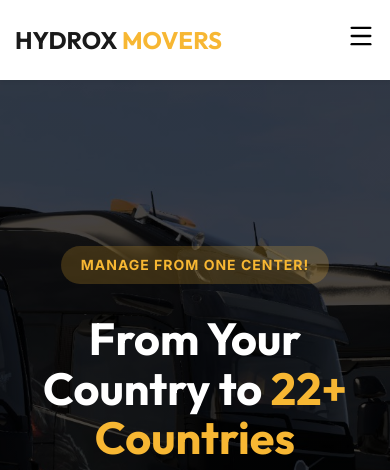
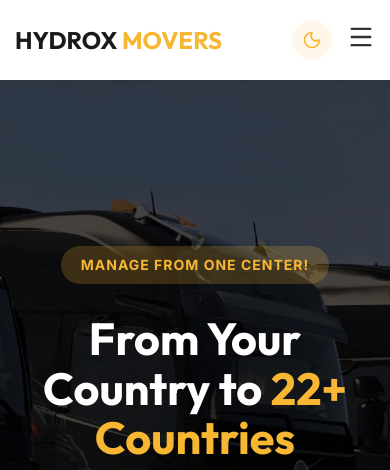
Before and after one commit to Ameen-Babu/Movers-and-packers, a React (Vite) app in the folder frontend/: page / in a window 390 px wide. Shown: the top 470 px of the page. Built offline with nearby package versions, Linux system fonts and the light colour scheme; no server answers.

Commit message:
feat: fix mobile menu icon visibility and reposition dark mode toggle

```diff
--- a/frontend/src/components/Navbar.jsx
+++ b/frontend/src/components/Navbar.jsx
@@ -51,7 +51,9 @@ const Navbar = () => {
 
 
           <div className="nav-auth">
-            <ThemeToggle />
+            <div className="desktop-theme-toggle">
+              <ThemeToggle />
+            </div>
             {user ? (
               <>
                 <div className="profile-menu-container" style={{ position: 'relative' }}>
@@ -190,9 +192,14 @@ const Navbar = () => {
           </div>
         </div>
 
-        <button className="mobile-toggle" onClick={() => setIsOpen(!isOpen)}>
-          {isOpen ? <X size={28} /> : <Menu size={28} />}
-        </button>
+        <div className="mobile-controls" style={{ display: 'flex', alignItems: 'center', gap: '15px' }}>
+          <div className="mobile-theme-toggle">
+            <ThemeToggle />
+          </div>
+          <button className="mobile-toggle" onClick={() => setIsOpen(!isOpen)} style={{ color: 'var(--text-main)' }}>
+            {isOpen ? <X size={28} /> : <Menu size={28} />}
+          </button>
+        </div>
       </div>
     </nav>
   );
--- a/frontend/src/index.css
+++ b/frontend/src/index.css
@@ -295,6 +295,11 @@ button {
   display: none;
   background: none;
   font-size: 28px;
+  color: var(--text-main);
+}
+
+.mobile-theme-toggle {
+  display: none;
 }
 
 .footer {
@@ -925,6 +930,14 @@ input[type="date"] {
     display: block;
   }
 
+  .desktop-theme-toggle {
+    display: none;
+  }
+
+  .mobile-theme-toggle {
+    display: block;
+  }
+
   .features-grid {
     grid-template-columns: 1fr;
   }
```
